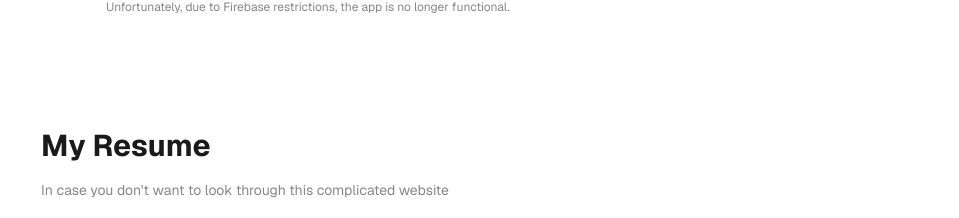
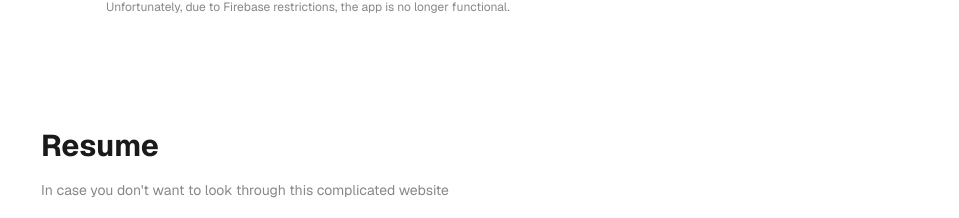
Before and after one commit to theabhiramr/theabhiramr, a React (Vite) app: page /work in a window 1280 px wide. Shown: the part 4797-5015 px from the top of the page, without its empty margins (321-1280 px from the left). Built offline with nearby package versions, Linux system fonts and the light colour scheme.

Commit message:
improve repo presentation

```diff
--- a/package.json
+++ b/package.json
@@ -1,7 +1,7 @@
 {
   "name": "theabhiramr",
   "private": true,
-  "version": "1.0.1",
+  "version": "2.0.1",
   "type": "module",
   "scripts": {
     "dev": "vite",
--- a/src/pages/Resume.jsx
+++ b/src/pages/Resume.jsx
@@ -30,7 +30,7 @@ const Resume = () => {
           animate="visible"
           className="font-geist mb-4 text-3xl font-bold"
         >
-          My Resume
+          Resume
         </motion.h1>
         <motion.p
           variants={fadeUp}
```
Also changed, not shown: 1 other file (tests, documents, lock files or other folders).
